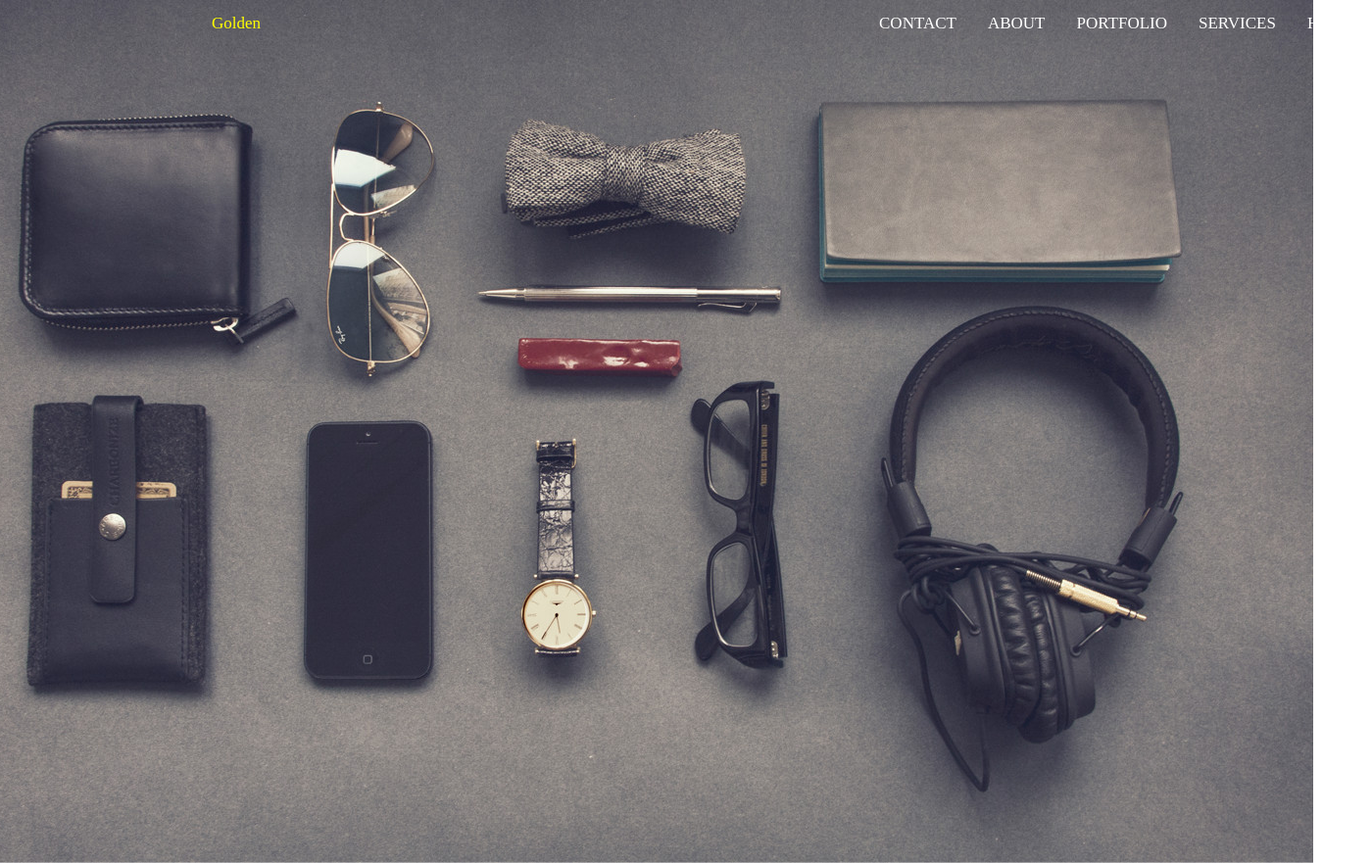
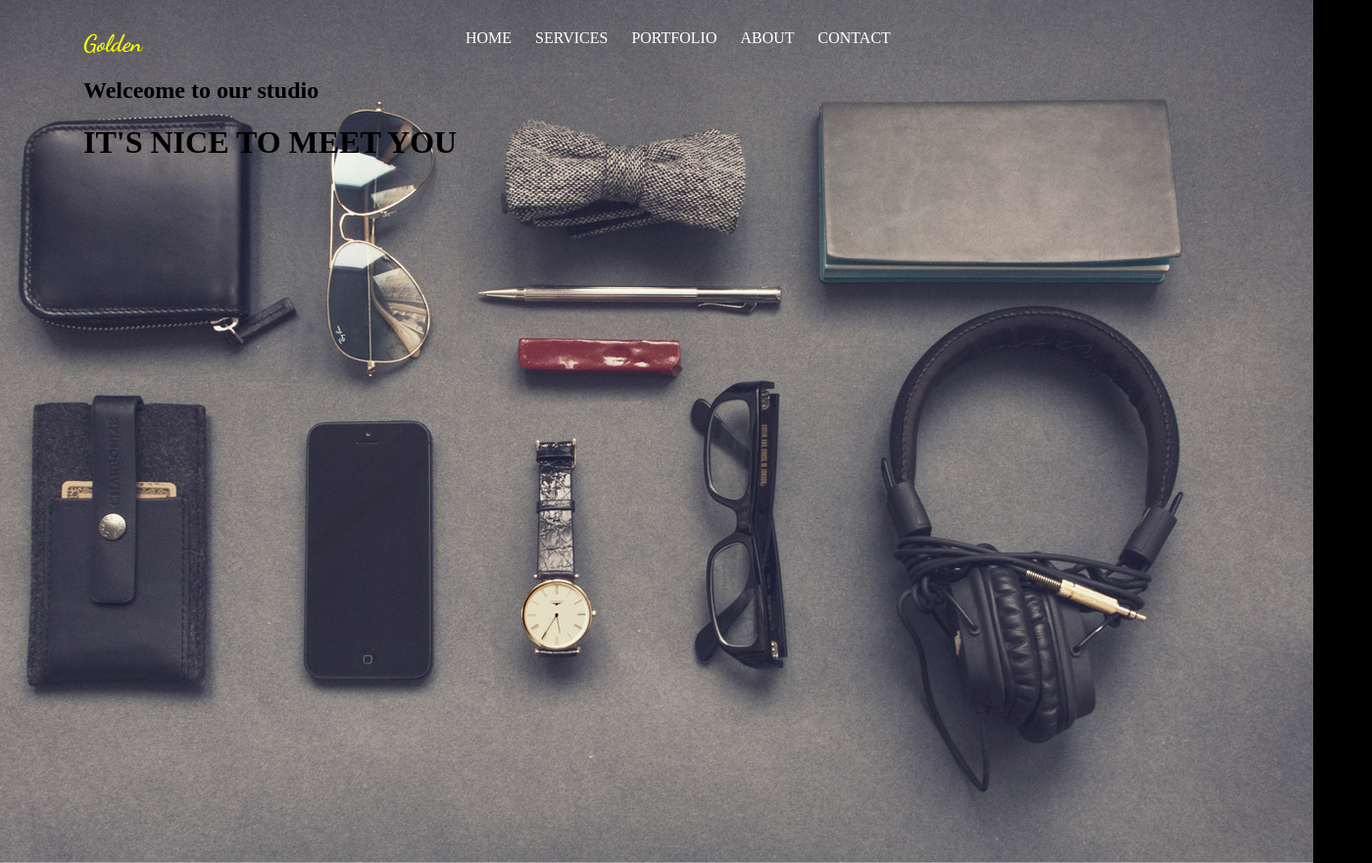
Before and after one commit to jarekm80/zadanie4, a website: page index.html in a window 1280 px wide. Shown: the whole page at 98% size, 1400 px wide, since content can reach past the window. Drawn offline with Linux system fonts and the light colour scheme.

Commit message:
img absolute and navigation bootstrap grid

```diff
--- a/index.html
+++ b/index.html
@@ -5,14 +5,17 @@
     <title>My first website</title>
     <link rel="stylesheet" href="vendor/bootstrap-grid.css">
     <link rel="stylesheet" href="css/style.css">
+    <link rel="preconnect" href="https://fonts.gstatic.com">
+    <link href="https://fonts.googleapis.com/css2?family=Dancing+Script:wght@700&display=swap" rel="stylesheet">
 </head>
 <body>
     <img src="/images/back.jpg" class="backImg">
-    <div class="overTopNav">
-        <div class="TopNav tnLeft">
+    <div class="container">
+        <div class="row rowMargin">
+            <div class="col tnLeft">
                 <a href="#">Golden</a>
             </div>
-        <div class="TopNav tnRight">
+            <div class="col-8 tnRight">
                 <a href="#">HOME</a>
                 <a href="#">SERVICES</a>
                 <a href="#">PORTFOLIO</a>
@@ -20,5 +23,12 @@
                 <a href="#">CONTACT</a>
             </div>
         </div>
+        <div class="row">
+            <div class="col">
+                <h2>Welceome to our studio</h2>
+                <h1>IT'S NICE TO MEET YOU</h1>
+            </div>
+        </div>
+    </div>
 </body>
 </html>
--- a/sass/style.scss
+++ b/sass/style.scss
@@ -1,34 +1,34 @@
+$marginFromTop: 30px;
 body{
     margin: 0px;
+    background-color: black;
 }
 .overTopNav{
     width: 1400px;
     height: 100px;
     margin: auto;
 }
-.TopNav {
-    display:inline;
-}
+
 .tnLeft a {
-    margin: 0px 10px 0px 200px;
-    float: left;
     color: yellow;
+    font-family: 'Dancing Script', cursive;
+    text-decoration: none;
+    font-size: 1.5em;
 }
 .tnRight a {
-    float: right;
     color: white;
-    text-align: center;
-}
-.TopNav a {
-    padding: 14px 16px;
+    text-align: right;
     text-decoration: none;
-    font-size: 17px;
+    padding: 0 10px 0 10px;
 }
 .backImg{
     position: absolute;
     z-index: -1;
     left: 50%;
     margin-left: -700px;
-    margin-top: 0px;
+    margin-top: -$marginFromTop;
     padding: 0px;
   }
+  .rowMargin{
+      margin-top: $marginFromTop;
+  }
```
Also changed, not shown: css/style.css, 1 other file. Lines whose indentation alone changed are shown as unchanged.
